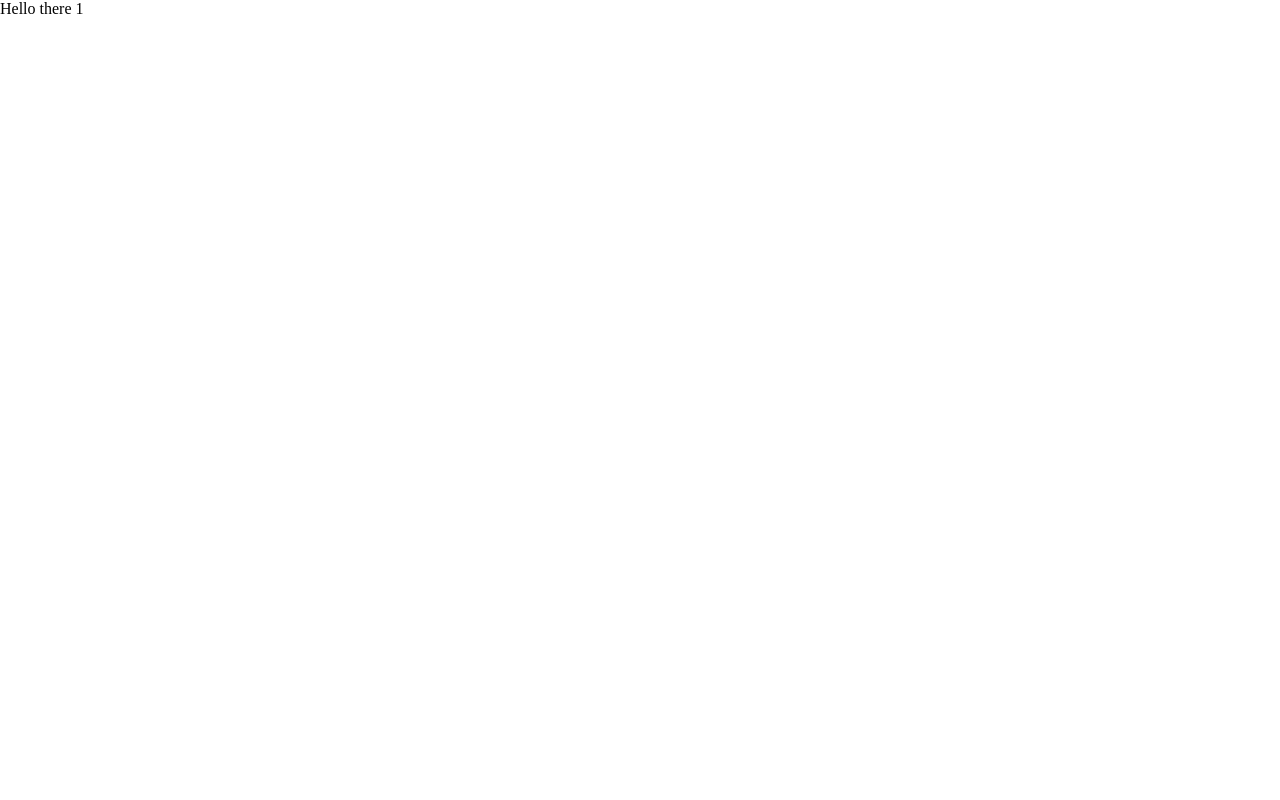
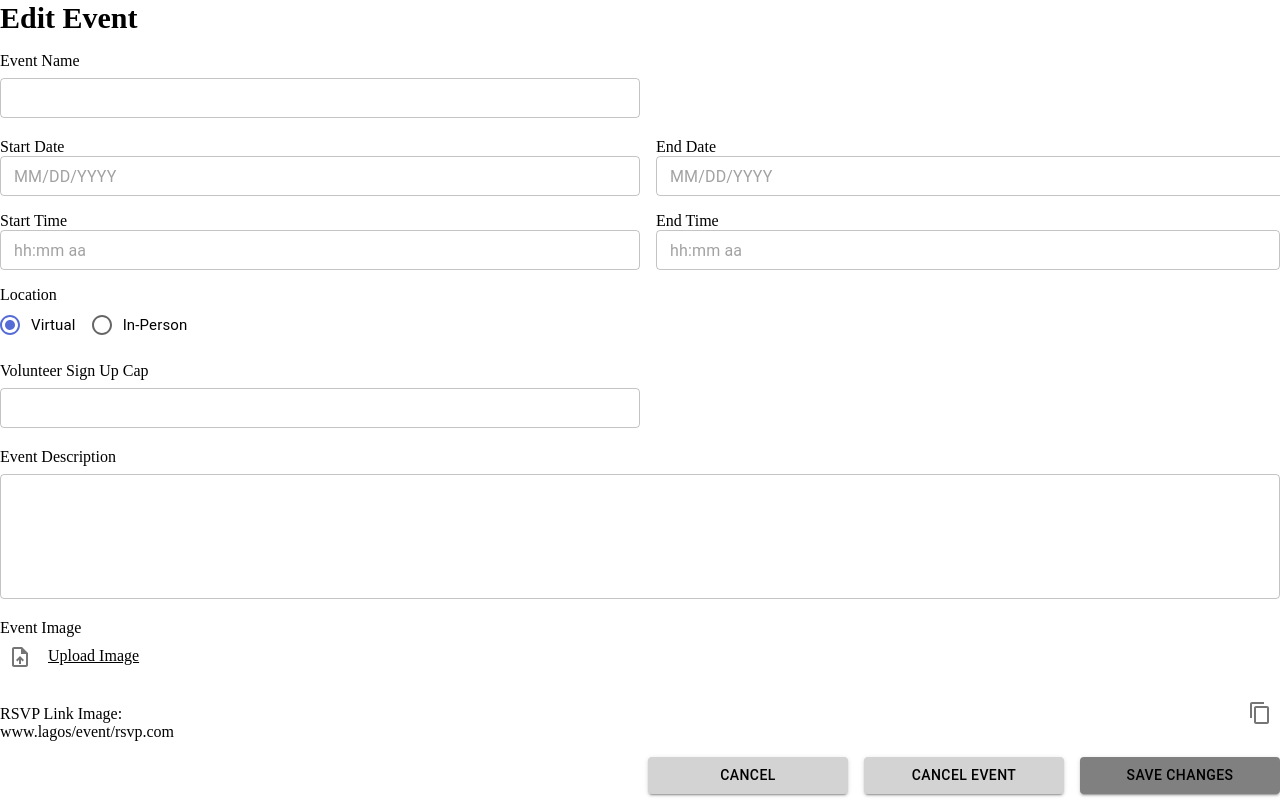
Before and after one commit to cornellh4i/lagos-volunteers, a Next.js app in the folder frontend/: page /events/1/edit in a window 1280 px wide. Built offline with nearby package versions, Linux system fonts and the light colour scheme; no server answers.

Commit message:
added sign up cap + edit form

```diff
--- a/frontend/src/components/molecules/EventForm.tsx
+++ b/frontend/src/components/molecules/EventForm.tsx
@@ -16,7 +16,10 @@ interface Props {
 const EventForm = ({ eventType }: Props) => {
   return (
     <div className="space-y-4">
-      <div className="font-bold text-3xl"> Create Event </div>
+      <div className="font-bold text-3xl">
+        {" "}
+        {eventType == "create" ? "Create Event" : "Edit Event "}{" "}
+      </div>
       <div className="grid sm:grid-cols-2  sm:col-span-2  md:col-span-1">
         <TextField
           label="Event Name"
@@ -38,7 +41,14 @@ const EventForm = ({ eventType }: Props) => {
         <TimePicker label="End Time" />
       </div>
       <RadioButton label="Location" />
-      {/* <LocationPicker label="" /> */}
+      <div className="grid sm:grid-cols-2  sm:col-span-2  md:col-span-1">
+        <TextField
+          label="Volunteer Sign Up Cap"
+          required={true}
+          status=""
+          incorrectEntryText=""
+        />
+      </div>
       <MultilineTextField
         label="Event Description"
         required={true}
--- a/frontend/src/pages/events/[eventid]/edit.tsx
+++ b/frontend/src/pages/events/[eventid]/edit.tsx
@@ -1,11 +1,12 @@
 import React from "react";
 import { useRouter } from "next/router";
+import EventForm from "@/components/molecules/EventForm";
 
 /** An EditEvent page */
 const EditEvent = () => {
   const router = useRouter();
   const { eventid } = router.query;
-  return <>Hello there {eventid}</>;
+  return <EventForm eventType="edit" />;
 };
 
 export default EditEvent;
--- a/frontend/src/pages/events/create.tsx
+++ b/frontend/src/pages/events/create.tsx
@@ -5,7 +5,7 @@ import EventForm from "@/components/molecules/EventForm";
 const CreateEvent = () => {
   return (
     <div>
-      <EventForm eventType="edit" />
+      <EventForm eventType="create" />
     </div>
   );
 };
```
